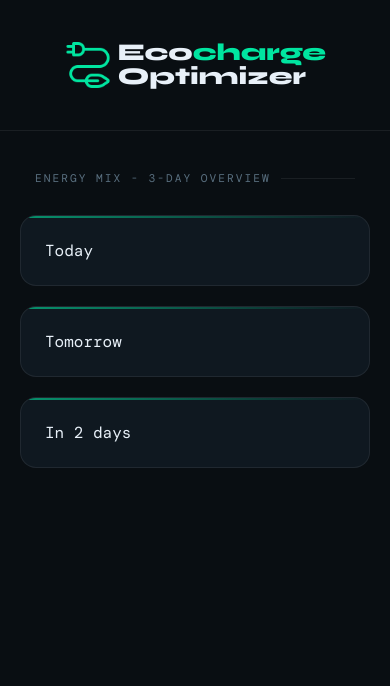
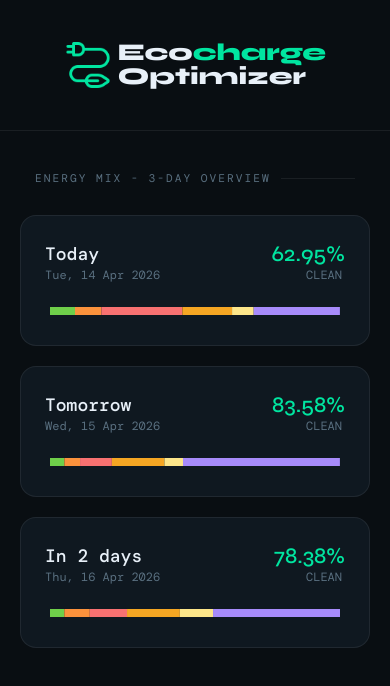
Before and after one commit to zeglicz/ecocharge-optimizer, a React (Vite) app in the folder frontend/: page / in a window 390 px wide. Shown: the top 686 px of the page. Built offline with nearby package versions, Linux system fonts and the light colour scheme; a web font is replaced by a local one.

Commit message:
feat: add energy mix cards with recharts visualization and responsive grid layout

```diff
--- a/frontend/index.html
+++ b/frontend/index.html
@@ -16,7 +16,7 @@
     <title>Ecocharge Optimizer</title>
   </head>
   <body>
-    <div id="root"></div>
+    <div id="root" style="overflow-x: hidden"></div>
     <script type="module" src="/src/main.tsx"></script>
   </body>
 </html>
--- a/frontend/package.json
+++ b/frontend/package.json
@@ -11,6 +11,7 @@
   "dependencies": {
     "react": "^19.2.4",
     "react-dom": "^19.2.4",
+    "recharts": "^3.8.1",
     "styled-components": "^6.4.0"
   },
   "devDependencies": {
--- a/frontend/src/App.tsx
+++ b/frontend/src/App.tsx
@@ -1,9 +1,65 @@
+import { styled } from 'styled-components';
+
 import GlobalStyles from './styles/GlobalStyles';
+import { breakpoints } from './styles/breakpoints';
 
-import CardContainer from './components/CardContainer';
-import Card from './components/Card';
 import Header from './components/Header';
 import Section from './components/Section';
+import CardsGrid from './components/CardsGrid';
+import EnergyMixCard from './components/EnergyMixCard';
+
+const AppWrapper = styled.div`
+  max-width: ${breakpoints.lg}px;
+  margin: 0 auto;
+`;
+
+const data = [
+  {
+    date: '2026-04-14',
+    sources: {
+      biomass: 8.63,
+      coal: 0,
+      imports: 9.1,
+      gas: 27.92,
+      nuclear: 17.13,
+      other: 0,
+      hydro: 0,
+      solar: 7.46,
+      wind: 29.73,
+    },
+    cleanEnergyPercent: 62.95,
+  },
+  {
+    date: '2026-04-15',
+    sources: {
+      biomass: 4.95,
+      coal: 0,
+      imports: 5.41,
+      gas: 10.98,
+      nuclear: 18.11,
+      other: 0,
+      hydro: 0,
+      solar: 6.41,
+      wind: 54.11,
+    },
+    cleanEnergyPercent: 83.58,
+  },
+  {
+    date: '2026-04-16',
+    sources: {
+      biomass: 4.93,
+      coal: 0,
+      imports: 8.79,
+      gas: 12.84,
+      nuclear: 18.22,
+      other: 0,
+      hydro: 0,
+      solar: 11.44,
+      wind: 43.79,
+    },
+    cleanEnergyPercent: 78.38,
+  },
+];
 
 export default function App() {
   return (
@@ -11,13 +67,23 @@ export default function App() {
       <GlobalStyles />
       <Header />
 
-      <Section label="Energy Mix - 3-day Overview">
-        <CardContainer>
-          <Card>Today</Card>
-          <Card>Tomorrow</Card>
-          <Card>In 2 days</Card>
-        </CardContainer>
-      </Section>
+      <AppWrapper>
+        <Section label="Energy Mix - 3-day Overview">
+          <CardsGrid>
+            {data.map((day, index) => {
+              const titles = ['Today', 'Tomorrow', 'In 2 days'];
+
+              return (
+                <EnergyMixCard
+                  key={day.date}
+                  title={titles[index] ?? day.date}
+                  data={day}
+                />
+              );
+            })}
+          </CardsGrid>
+        </Section>
+      </AppWrapper>
     </>
   );
 }
--- a/frontend/src/components/Card.tsx
+++ b/frontend/src/components/Card.tsx
@@ -6,23 +6,23 @@ const Card = styled.div`
   border-radius: 16px;
   padding: 24px;
   position: relative;
-  overflow: hidden;
+  /* overflow: hidden; */
   transition: border-color 0.2s;
 
   &:hover {
     border-color: rgba(0, 229, 160, 0.2);
   }
 
-  &::before {
+  /* &::before {
     content: '';
     position: absolute;
     top: 0;
-    left: 0;
+    left: 5px;
     right: 0;
     height: 2px;
-    background: linear-gradient(90deg, var(--green-accent), transparent);
+    background: linear-gradient(30deg, var(--green-accent), transparent);
     opacity: 0.6;
-  }
+  } */
 `;
 
 export default Card;
--- a/frontend/src/components/CardContainer.tsx
+++ b/frontend/src/components/CardsGrid.tsx
@@ -6,6 +6,10 @@ const CardContainer = styled.div`
   grid-template-columns: repeat(1, 1fr);
   gap: 20px;
 
+  ${media.sm`
+    grid-template-columns: repeat(2, 1fr);
+  `}
+
   ${media.lg`
     grid-template-columns: repeat(3, 1fr);
   `}
--- /dev/null
+++ b/frontend/src/components/EnergyMixCard.tsx
@@ -0,0 +1,136 @@
+import { styled } from 'styled-components';
+import {
+  Bar,
+  BarChart,
+  Tooltip,
+  XAxis,
+  YAxis,
+  ResponsiveContainer,
+} from 'recharts';
+
+import Card from './Card';
+
+const Row = styled.div`
+  display: flex;
+  align-items: center;
+  justify-content: space-between;
+`;
+
+const Title = styled.h3`
+  font-weight: 500;
+  font-size: 18px;
+`;
+
+const PercentValue = styled.span`
+  font-family: 'Syne';
+  font-size: 1.4rem;
+  font-weight: 500;
+  color: var(--green-accent);
+`;
+
+const MutedText = styled.span`
+  color: var(--text-muted);
+  font-size: 0.75rem;
+`;
+
+const DateText = styled.span`
+  color: var(--text-muted);
+  font-size: 0.75rem;
+  text-transform: uppercase;
+  padding-right: 3px;
+`;
+
+const ChartContainer = styled.div`
+  margin-top: 18px;
+  width: 100%;
+  height: 20px;
+`;
+
+type CardOverviewProps = {
+  title: string;
+  data: {
+    date: string;
+    sources: {
+      biomass: number;
+      coal: number;
+      imports: number;
+      gas: number;
+      nuclear: number;
+      other: number;
+      hydro: number;
+      solar: number;
+      wind: number;
+    };
+    cleanEnergyPercent: number;
+  };
+};
+
+function CardOverview({ title, data }: CardOverviewProps) {
+  const chartData = [
+    {
+      name: 'energyMix',
+      ...data.sources,
+    },
+  ];
+
+  const sourceKeys = Object.keys(data.sources) as Array<
+    keyof typeof data.sources
+  >;
+
+  const formattedDate = new Date(data.date).toLocaleDateString('en-GB', {
+    weekday: 'short',
+    day: '2-digit',
+    month: 'short',
+    year: 'numeric',
+  });
+
+  return (
+    <Card>
+      <Row>
+        <Title>{title}</Title>
+        <PercentValue>{data.cleanEnergyPercent}%</PercentValue>
+      </Row>
+
+      <Row>
+        <MutedText>{formattedDate}</MutedText>
+        <DateText>clean</DateText>
+      </Row>
+
+      <ChartContainer>
+        <ResponsiveContainer width="100%" height="100%">
+          <BarChart data={chartData} layout="vertical">
+            <XAxis type="number" domain={[0, 100]} hide />
+            <YAxis type="category" dataKey="name" hide />
+
+            {sourceKeys.map((key) => (
+              <Bar
+                key={key}
+                dataKey={key}
+                stackId="a"
+                fill={`var(--${key})`}
+                isAnimationActive={false}
+              />
+            ))}
+            <Tooltip
+              formatter={(value, name) => {
+                if (typeof value !== 'number' || value === 0) return null;
+                return [`${value}%`, String(name)];
+              }}
+              shared={false}
+              position={{ y: -50 }}
+              wrapperStyle={{ zIndex: 10 }}
+              contentStyle={{
+                background: '#090e12',
+                border: '1px solid var(--border)',
+                borderRadius: '6px',
+                fontSize: '12px',
+              }}
+            />
+          </BarChart>
+        </ResponsiveContainer>
+      </ChartContainer>
+    </Card>
+  );
+}
+
+export default CardOverview;
--- a/frontend/src/styles/GlobalStyles.ts
+++ b/frontend/src/styles/GlobalStyles.ts
@@ -6,8 +6,20 @@ const GlobalStyles = createGlobalStyle`
   --text-color: #e8f0f8;
   --text-muted: #5a7080;
   --green-accent: #00e5a0;
+  --yellow-accent:#fde689;
+  --red-accent: #f87170;
 
   --border: rgba(255, 255, 255, 0.07);
+
+  --biomass: #6fcf4a;
+  --nuclear: #f5a623;
+  --hydro: #4ab8f5;
+  --wind: #a78bfa;
+  --solar: #fde68a;
+  --gas: #f87171;
+  --coal: #94a3b8;
+  --imports: #fb923c;
+  --other: #64748b;
 }
 
 *,
--- a/frontend/src/styles/breakpoints.ts
+++ b/frontend/src/styles/breakpoints.ts
@@ -1,4 +1,5 @@
 export const breakpoints = {
+  sm: 500,
   md: 800,
   lg: 1024,
 };
--- a/frontend/src/styles/media.ts
+++ b/frontend/src/styles/media.ts
@@ -4,6 +4,11 @@ import { breakpoints } from './breakpoints';
 type CssArgs = Parameters<typeof css>;
 
 export const media = {
+  sm: (...args: CssArgs) => css`
+    @media (min-width: ${breakpoints.sm}px) {
+      ${css(...args)}
+    }
+  `,
   md: (...args: CssArgs) => css`
     @media (min-width: ${breakpoints.md}px) {
       ${css(...args)}
```
Also changed, not shown: 1 other file (tests, documents, lock files or other folders).
